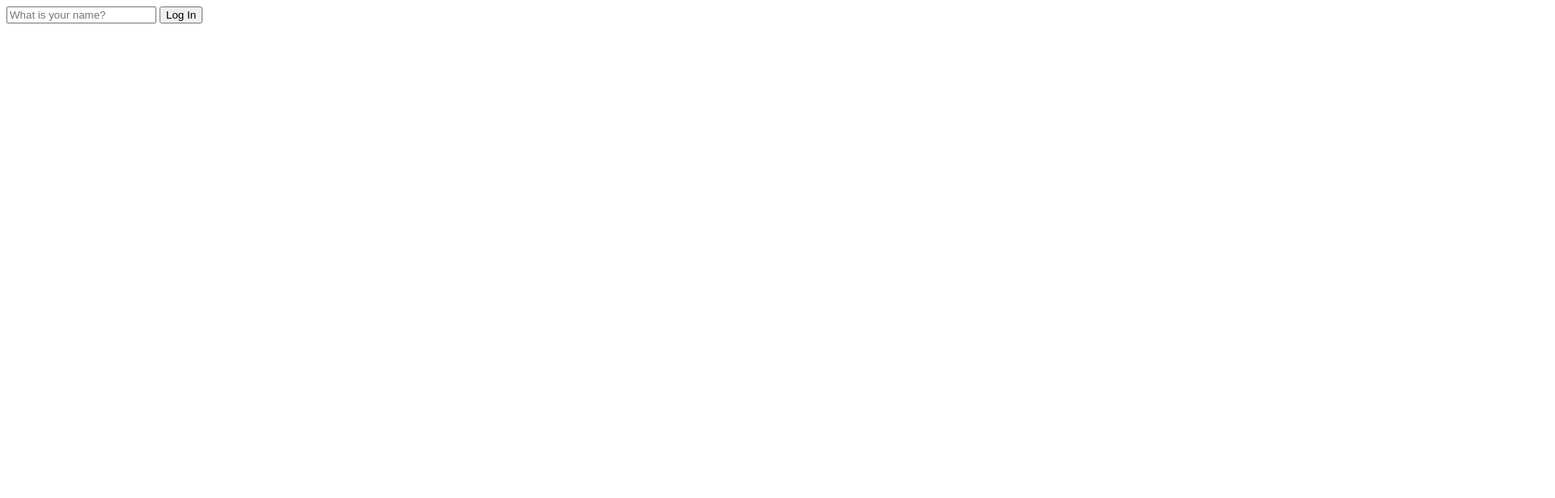
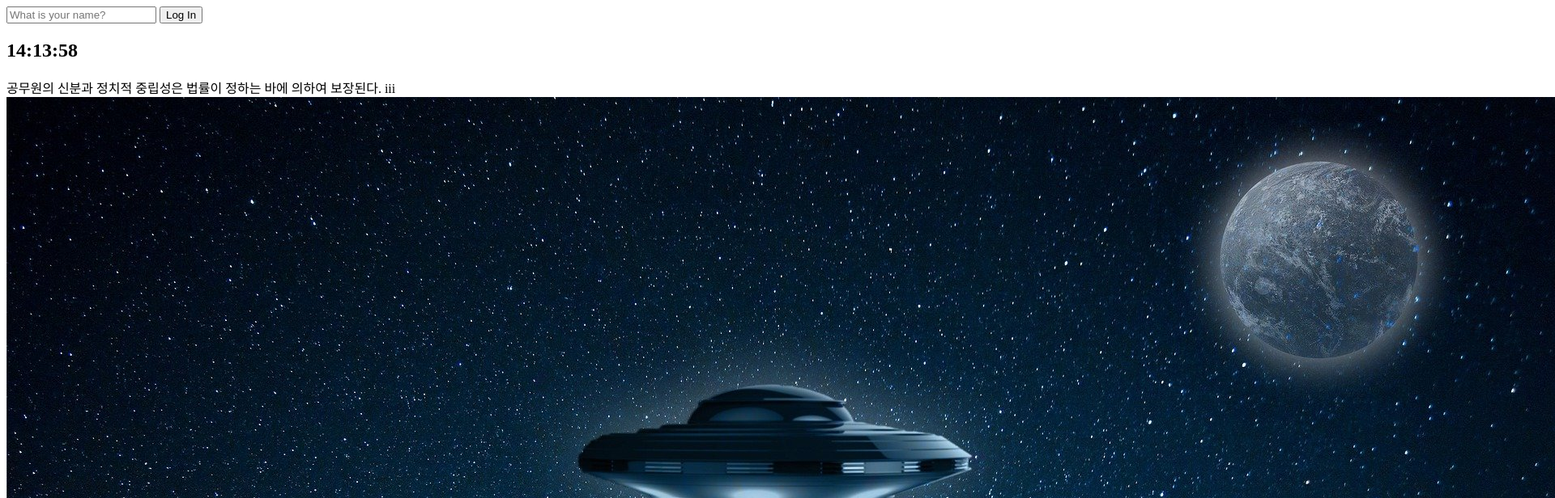
Before and after one commit to Younngg/TODO, a plain HTML site: page index.html in a window 1280 px wide. Shown: the top 616 px of the page at 81% size, 1920 px wide, since content can reach past the window. Drawn offline with Linux system fonts and the light colour scheme.

Commit message:
random background

```diff
--- a/index.html
+++ b/index.html
@@ -4,7 +4,7 @@
     <meta charset="UTF-8">
     <meta http-equiv="X-UA-Compatible" content="IE=edge">
     <meta name="viewport" content="width=device-width, initial-scale=1.0">
-    <link rel="stylesheet" href="style.css">
+    <link rel="stylesheet" href="css/style.css">
     <title>Momentum</title>
 </head>
 <body>
@@ -12,7 +12,15 @@
         <input required maxlength="15" type="text" placeholder="What is your name?" />
         <input type="submit" value="Log In" />
     </form>
+    <h2 id="clock">00:00:00</h2>
     <h1 id="greeting" class="hidden"></h1>
-    <script src="app.js"></script>
+    <div id="quote">
+        <span></span>
+        <span></span>
+    </div>
+    <script src="js/greetings.js"></script>
+    <script src="js/clock.js"></script>
+    <script src="js/quotes.js"></script>
+    <script src="js/background.js"></script>
 </body>
 </html>
--- /dev/null
+++ b/js/background.js
@@ -0,0 +1,9 @@
+const images = ["0.jpg","1.jpg","2.jpg"];
+
+const chosenImage = images[Math.floor(Math.random() * images.length)];
+
+const bgImage = document.createElement("img");
+
+bgImage.src = `img/${chosenImage}`
+
+document.body.appendChild(bgImage)
--- /dev/null
+++ b/js/clock.js
@@ -0,0 +1,12 @@
+const clock = document.querySelector("h2#clock");
+
+function getClock() {
+  const date = new Date();
+  const hours = String(date.getHours()).padStart(2,"0");""
+  const minutes = String(date.getMinutes()).padStart(2,"0");
+  const seconds = String(date.getSeconds()).padStart(2,"0");
+  clock.innerText = `${hours}:${minutes}:${seconds}`;
+}
+
+getClock()
+setInterval(getClock, 1000);
--- /dev/null
+++ b/js/quotes.js
@@ -0,0 +1,51 @@
+const quotes = [
+  {
+    quote:
+    "Breathe. Let go. And remind yourself that this very moment is the only one you know you have for sure.",
+    author: "Oprah Winfrey",
+  },
+  {
+    quote: "헌법재판소 재판관은 정당에 가입하거나 정치에 관여할 수 없다.",
+    author: "aaa",
+  },
+  {
+    quote: "국가유공자·상이군경 및 전몰군경의 유가족은 법률이 정하는 바에 의하여 우선적으로 근로의 기회를 부여받는다.",
+    author: "bbb",
+  },
+  {
+    quote: "대통령은 국무회의의 의장이 되고, 국무총리는 부의장이 된다.",
+    author: "ccc",
+  },
+  {
+    quote: "대통령은 국가의 독립·영토의 보전·국가의 계속성과 헌법을 수호할 책무를 진다.",
+    author: "ddd",
+  },
+  {
+    quote: "여자의 근로는 특별한 보호를 받으며, 고용·임금 및 근로조건에 있어서 부당한 차별을 받지 아니한다.",
+    author: "eee",
+  },
+  {
+    quote: "정기회의 회기는 100일을, 임시회의 회기는 30일을 초과할 수 없다.",
+    author: "fff",
+  },
+  {
+    quote: "국회가 재적의원 과반수의 찬성으로 계엄의 해제를 요구한 때에는 대통령은 이를 해제하여야 한다.",
+    author: "ggg",
+  },
+  {
+    quote: "모든 국민은 거주·이전의 자유를 가진다. 군사법원의 조직·권한 및 재판관의 자격은 법률로 정한다.",
+    author: "hhh",
+  },
+  {
+    quote: "공무원의 신분과 정치적 중립성은 법률이 정하는 바에 의하여 보장된다.",
+    author: "iii",
+  }
+]
+
+const quote = document.querySelector("#quote span:first-child")
+const author = document.querySelector("#quote span:last-child")
+
+const todaysQuote = quotes[Math.floor(Math.random() * quotes.length)];
+
+quote.innerText = todaysQuote.quote;
+author.innerText = todaysQuote.author;
```
Also changed, not shown: 01.js (deleted), css/style.css (renamed from style.css), img/0.jpg (added), img/1.jpg (added), img/2.jpg (added), js/greetings.js (renamed from app.js).
